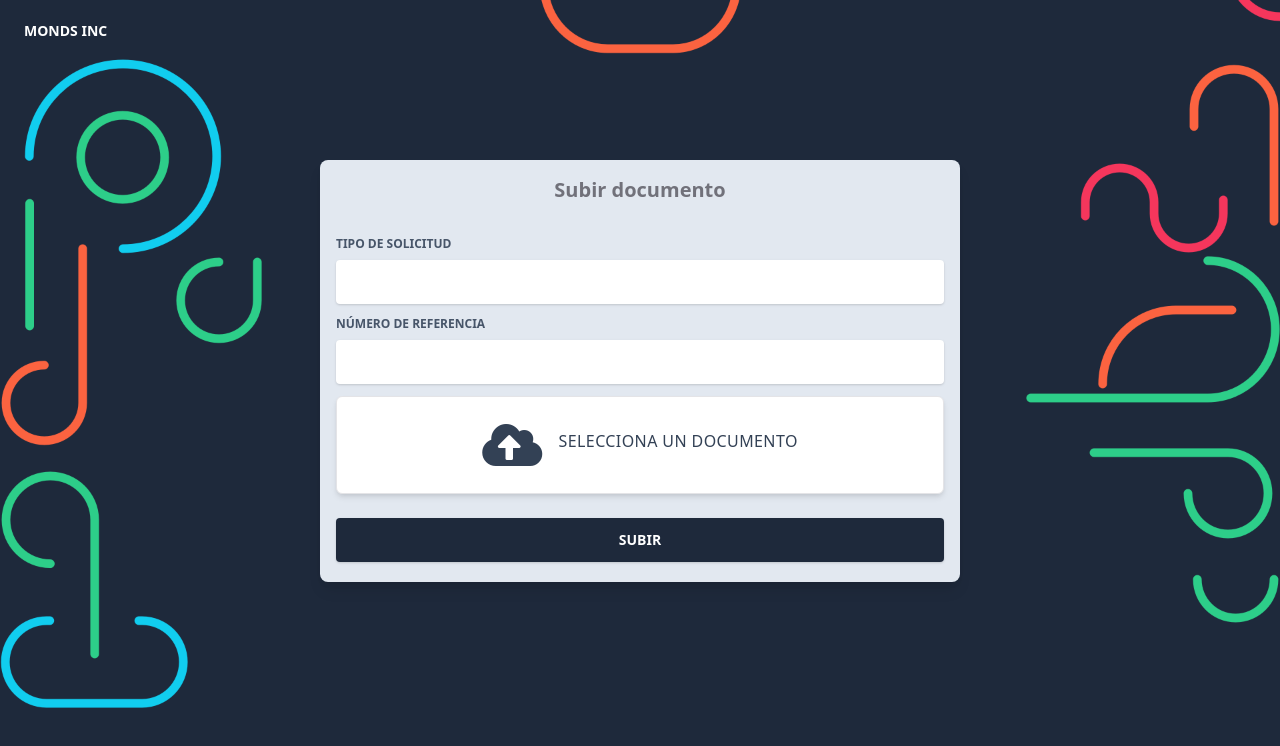
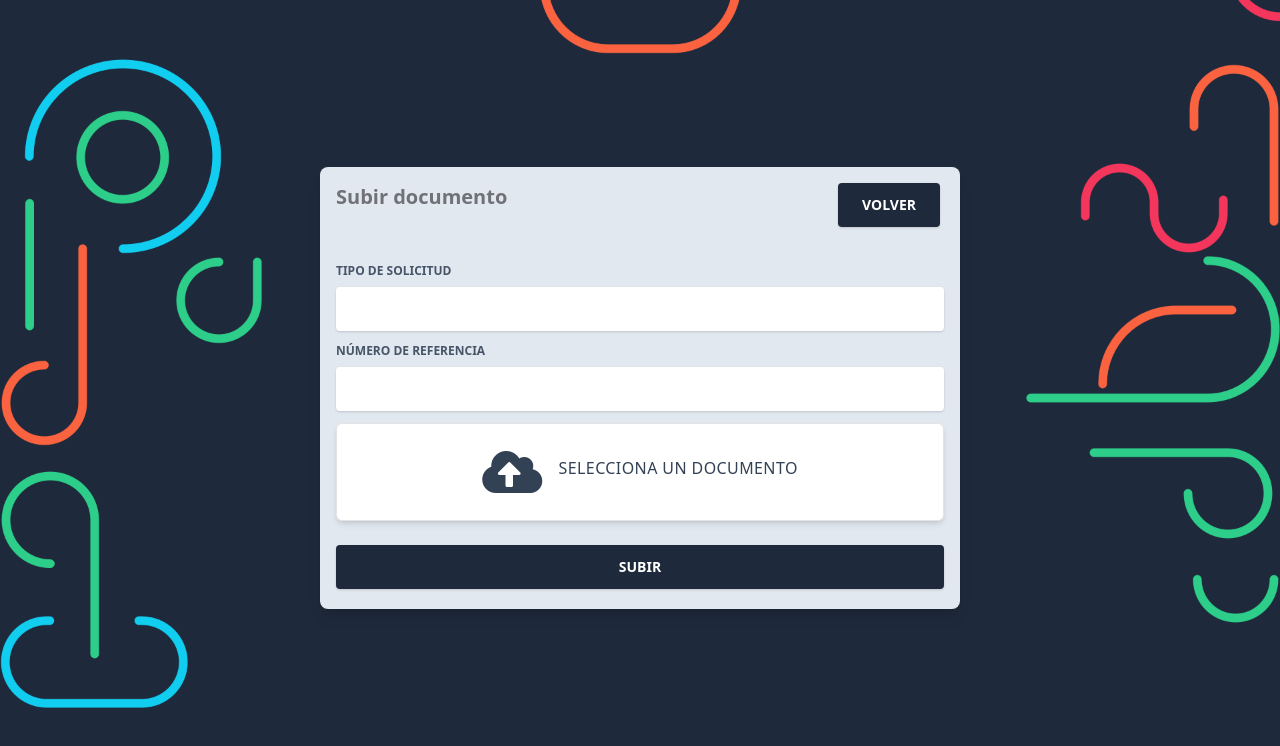
Before and after one commit to SlimShady9/UBOSQUE-INC, a Next.js app in the folder Frontend/: page /user/upload in a window 1280 px wide. Shown: the top 746 px of the page. Built offline with nearby package versions, Linux system fonts and the light colour scheme.

Commit message:
Pagina de volver en formulario subir archivo

```diff
--- a/Frontend/pages/user/upload.js
+++ b/Frontend/pages/user/upload.js
@@ -1,7 +1,7 @@
 import React from "react";
-import Auth from "layouts/Auth.js";
 import { useState } from "react";
 import Swal from 'sweetalert2';
+import Link from "next/dist/client/link";
 // layout for page
 
 export default function Upload() {
@@ -14,13 +14,14 @@ export default function Upload() {
   }
   return (
     <>
-     <div className="container mx-auto h-full">
+     <div className=" w-screen h-screen  grid items-center bg-blueGray-800 bg-no-repeat bg-cover" style={{ backgroundImage: "url('/img/register_bg_2.png')", }}>
         <div className="flex content-center items-center justify-center h-full">
           <div className="w-full lg:w-6/12">
             <div className="relative flex flex-col min-w-0 break-words w-full mb-6 shadow-lg rounded-lg bg-blueGray-200 border-0">
-              <div className="flex justify-center p-4">
-                <div className="text-blueGray-400 text-center mb-3 font-bold"></div>
+              <div className="flex justify-between p-4">
                   <h4 className="text-xl text-gray-500 font-bold">Subir documento</h4>
+                  <Link href="/user/tables" ><p className="bg-blueGray-800 text-white active:bg-blueGray-600 text-sm font-bold uppercase px-6 py-3 rounded
+                  shadow hover:shadow-lg outline-none focus:outline-none mr-1 mb-1  ease-linear transition-all duration-150">Volver</p></Link>
               </div>
               <form className="p-4" onSubmit={subirArchivo}>
                 <div className="relative w-full mb-3">
@@ -72,5 +73,3 @@ export default function Upload() {
     </>
   );
 }
-
-Upload.layout = Auth;
```
